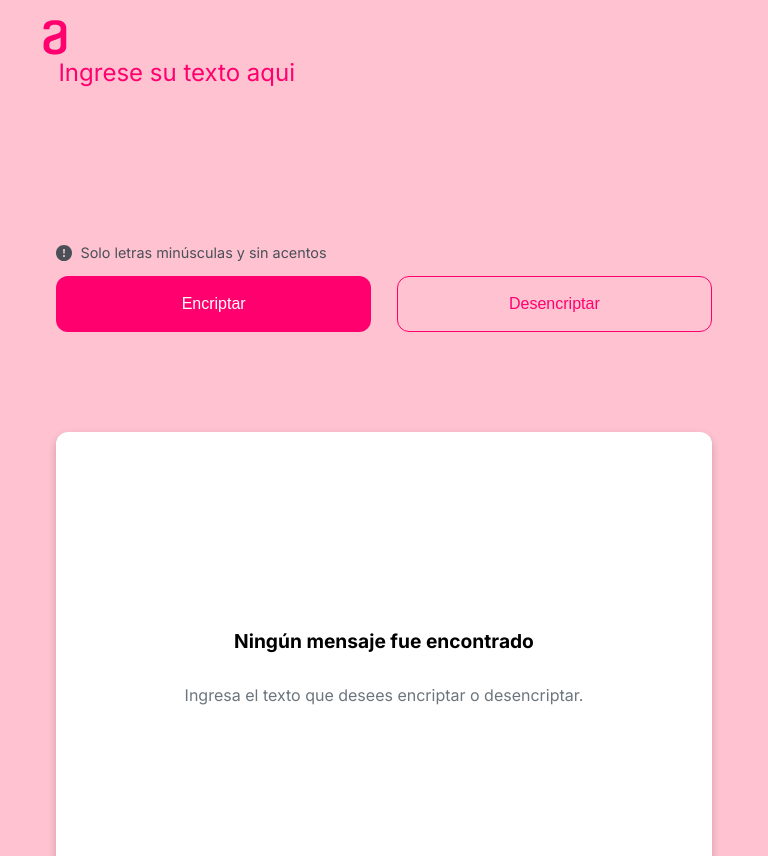
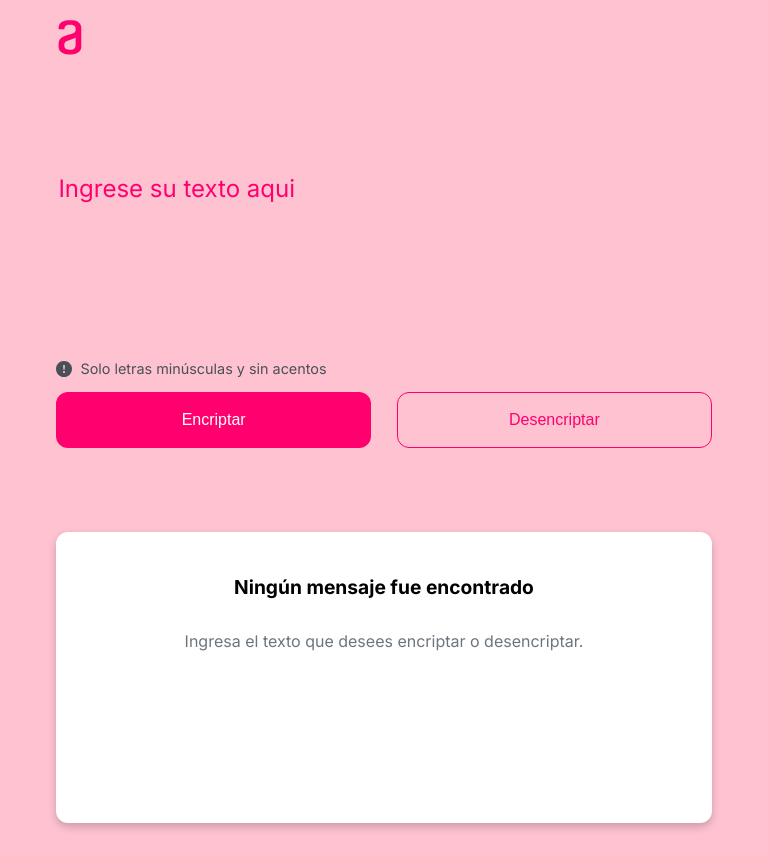
Before and after one commit to micazara/alura-challenge-encriptador, a plain HTML site: page index.html in a window 768 px wide. Shown: the top 856 px of the page. Drawn offline with Linux system fonts and the light colour scheme.

Commit message:
responsive de tablet

```diff
--- a/css/styles.css
+++ b/css/styles.css
@@ -235,7 +235,7 @@ footer {
 /* MEDIA QUERIES */
 
 /* tablets */
-@media(min-width: 481px) and (max-width: 800px) {
+@media(min-width: 481px) and (max-width: 1199px) {
     main {
         padding: 20px;
         display: flex;
@@ -247,7 +247,8 @@ footer {
     .img-logo {
         width: 10%;
         align-self: flex-start;
-        padding-left: 17px;
+        padding-left: 32px;
+        padding-bottom: 116px;
     }
 
     .contenedor {
@@ -255,6 +256,7 @@ footer {
         align-items: center;
         justify-content: center;
         width: 100%;
+        gap: 64px;
     }
 
     .panel-izq {
@@ -295,6 +297,7 @@ footer {
         border-radius: 12px;
         padding: 24px;
         margin-top: 20px;
+        height: 10%;
     }
 
     .img-munieco {
@@ -344,8 +347,3 @@ footer {
         font-size: 0.9rem;
     }
 }
-
-
-
-/* celus */
-@media(max-width: 480px) {}
```
